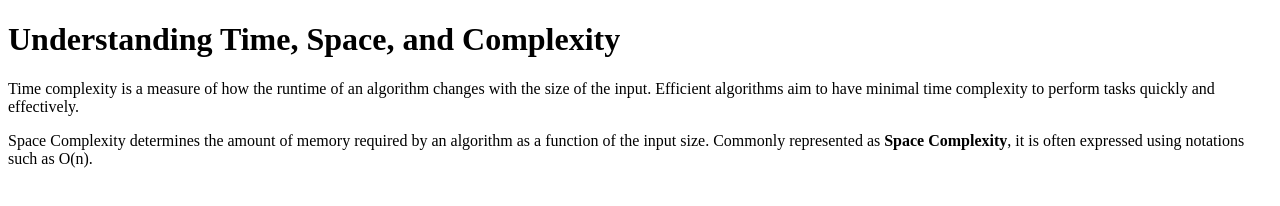
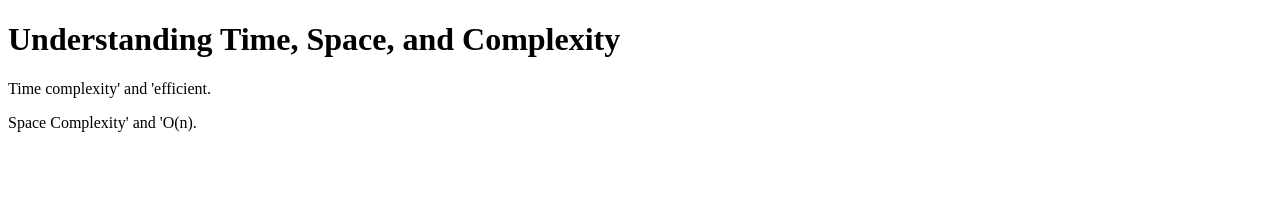
Before and after one commit to acciojob/time-and-space-complexity-priyamdodiya, a website: page main.html in a window 1280 px wide. Drawn offline with Linux system fonts and the light colour scheme.

Commit message:
created a submission

```diff
--- a/main.html
+++ b/main.html
@@ -11,10 +11,10 @@
 <body>
     <h1>Understanding Time, Space, and Complexity</h1>
     <p>
-        Time complexity is a measure of how the runtime of an algorithm changes with the size of the input. Efficient algorithms aim to have minimal time complexity to perform tasks quickly and effectively.
+        Time complexity' and 'efficient.
     </p>
     <p>
-        Space Complexity determines the amount of memory required by an algorithm as a function of the input size. Commonly represented as <b>Space Complexity</b>, it is often expressed using notations such as O(n).
+        Space Complexity' and 'O(n).
     </p>
     <script type="text/javascript" src="./script.js"></script>
 </body>
```
